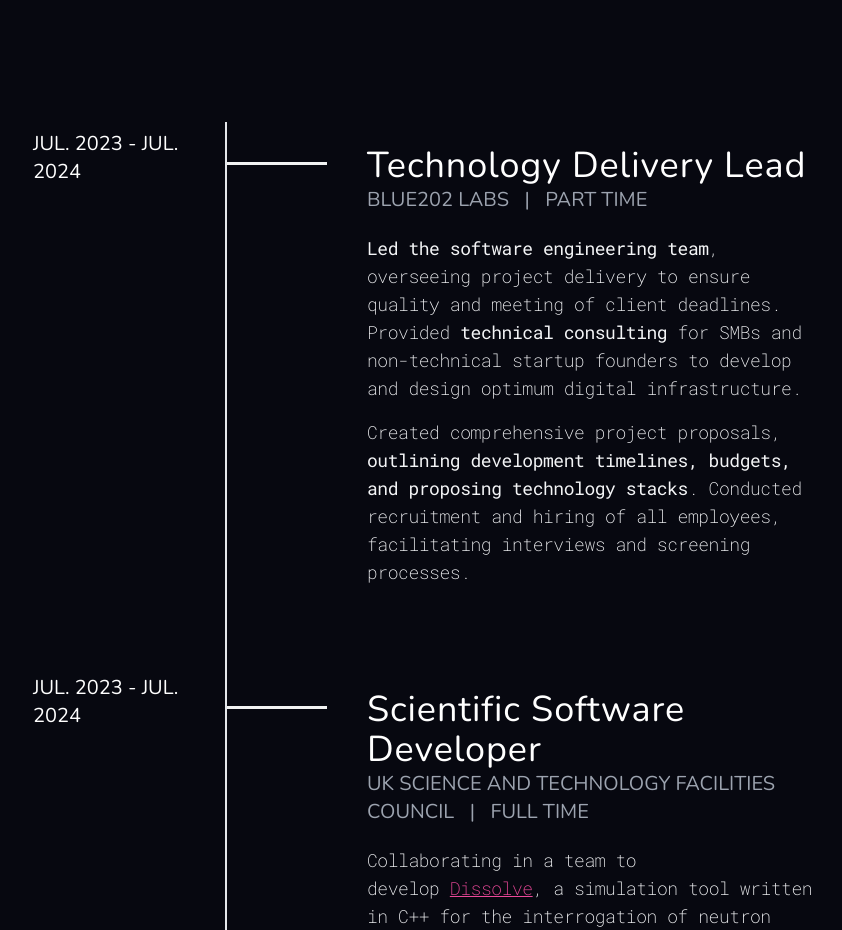
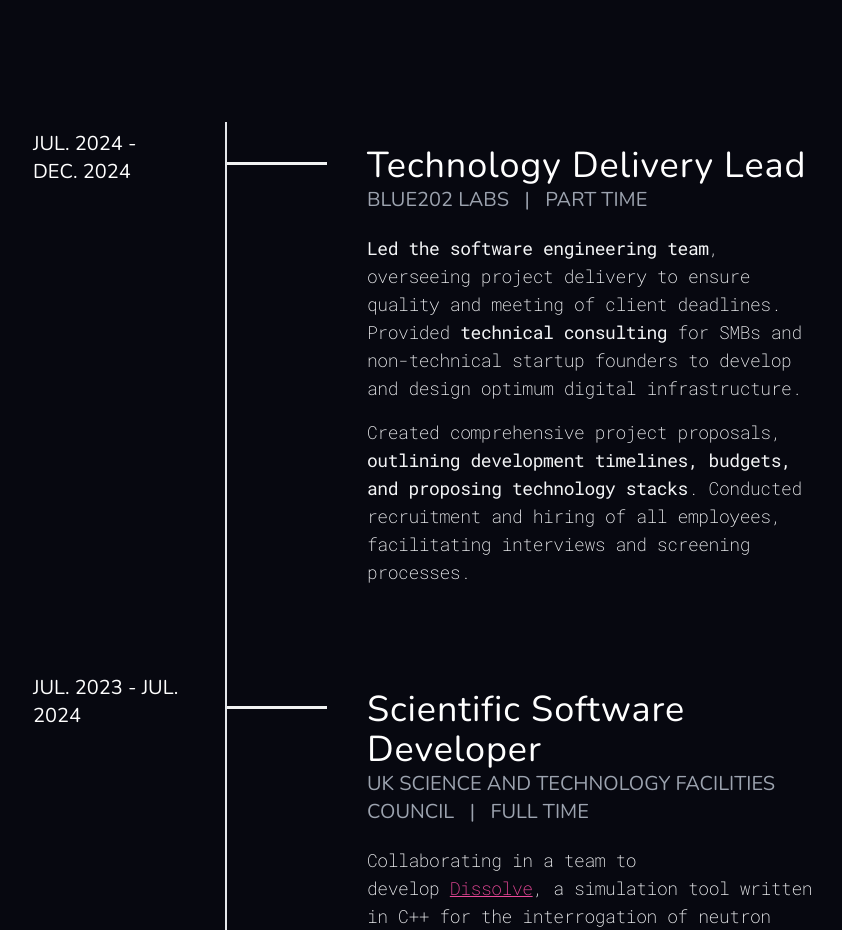
Before and after one commit to rhinoella/personal-site, a React (Vite) app: page / in a window 1280 px wide. Shown: the part 7320-8250 px from the top of the page, without its empty margins (212-1054 px from the left). Built offline with nearby package versions, Linux system fonts and the light colour scheme.

Commit message:
Fix dates

```diff
--- a/src/components/Experience.tsx
+++ b/src/components/Experience.tsx
@@ -6,7 +6,7 @@ const experienceData = [
   {
     title: "Technology Delivery Lead",
     company: "Blue202 Labs \u00A0 | \u00A0 Part time",
-    date: "Jul. 2023 - Jul. 2024",
+    date: "Jul. 2024 - Dec. 2024",
     desc: [
       <p>
         <b>Led the software engineering team</b>, overseeing project delivery to
```
